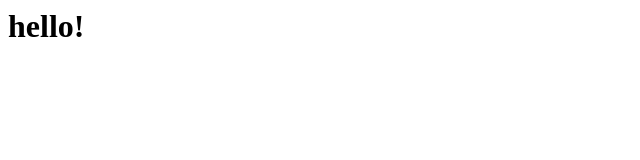
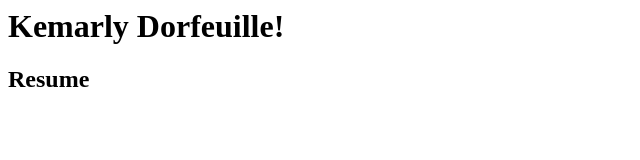
Before and after one commit to Kemarly/Portfolio, a plain HTML site: page index.html in a window 1280 px wide. Shown: the whole page, without its empty margins (0-640 px from the left). Drawn offline with Linux system fonts and the light colour scheme.

Commit message:
Update index.html

```diff
--- a/index.html
+++ b/index.html
@@ -1 +1,2 @@
-<h1>hello!</h1>
+<h1>Kemarly Dorfeuille!</h1>
+<h2>Resume</h2>
```
